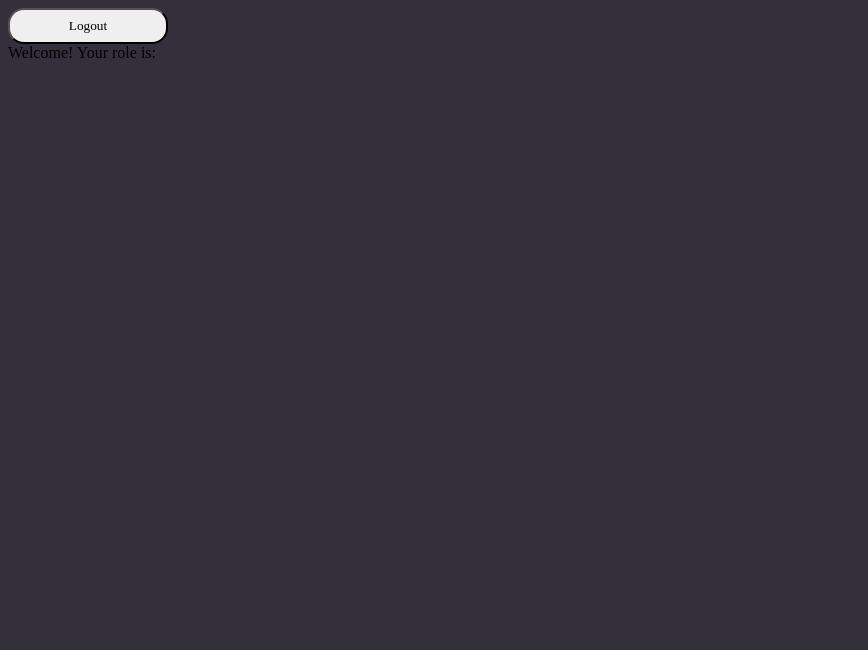
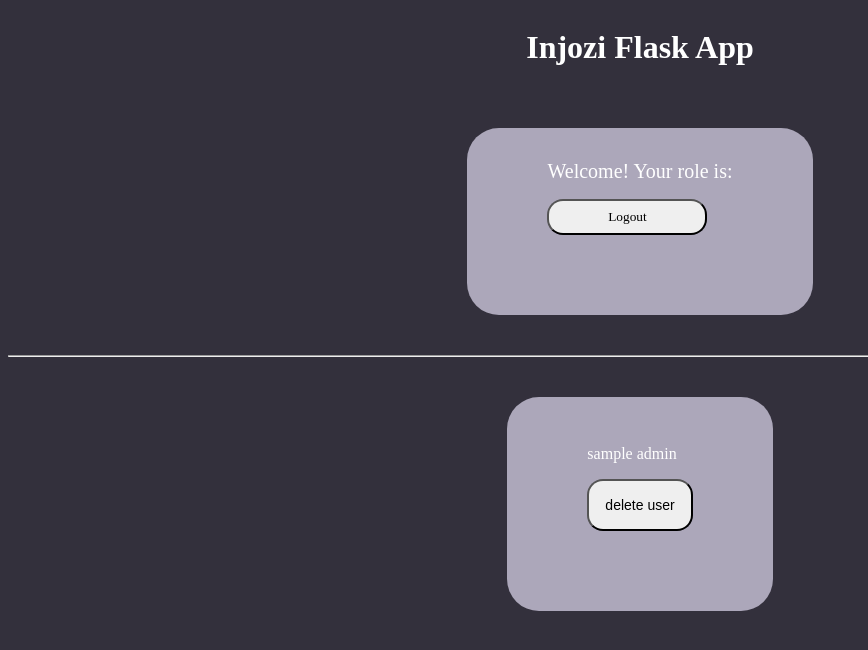
Before and after one commit to marcochu-wrk/injozi-flask-proj, a Flask app: page / in a window 1280 px wide. Shown: the top 650 px of the page, without its empty margins (0-868 px from the left). Run offline with Flask 3, Linux system fonts and the light colour scheme; the visitor is signed in with stand-in values (Sample User, id 1); a database or web service that is not in the repository returns one stand-in record (values such as "Sample title").

Commit message:
Created a role checker and redirected sign up to home page

```diff
--- a/app.py
+++ b/app.py
@@ -50,8 +50,13 @@
     if not session.get('logged_in'):
         return render_template('login.html')
     else:
-        #render main page based on user type
-        return render_template('home.html')
+        user_role = session.get('role')
+    if user_role in ['admin', 'super']:
+        user_collection = users.find()
+        users_list = list(user_collection)
+        return render_template('home.html', users=users_list, role=user_role)
+    else:
+        return render_template('home.html', role=user_role)
 
 #Public
 @app.route('/public')
@@ -74,6 +79,7 @@
     if user:
         user_role = user.get('role','USER')
         session['logged_in'] = True
+        session['role'] = user_role
         token = jwt.encode({
             'user':request.form['username'],
             'role': user_role,
@@ -100,10 +106,15 @@
         username = request.form['username']
         password = request.form['password']
         role = request.form['role']
-        users.insert_one({'username':username, 'password':password , 'role':role})
-        return redirect(url_for('signup'))
-    all_users = users.find()
-    return render_template('signup.html', users = all_users)
+
+        existing_user = users.find_one({'username': username})
+        if existing_user:
+            return "Username already exists.", 400
+
+        users.insert_one({'username': username, 'password': password, 'role': role})
+        return redirect(url_for('home'))
+
+    return render_template('signup.html')
 
 #Route to forgot password
 @app.route('/forgot_password', methods=['POST' , 'GET'])
@@ -135,7 +146,7 @@
 def delete(id):
     #Delete user by getting mongo object id
     users.delete_one({"_id":ObjectId(id)})
-    return redirect(url_for('signup'))
+    return redirect(url_for('home'))
 
 if __name__ == '__main__':
     app.run(host="0.0.0.0", port=int("5003"),debug = True)
--- a/static/styles.css
+++ b/static/styles.css
@@ -11,6 +11,14 @@
     font-size: 16px;
 }
 form.mainform{
+    background-color: rgb(172, 167, 186);
+    padding-top: 2rem;
+    padding-left: 5rem;
+    padding-right: 5rem;
+    padding-bottom: 5rem;
+    border-radius: 2rem;
+}
+.mainpage{
     background-color: rgb(172, 167, 186);
     padding-top: 2rem;
     padding-left: 5rem;
--- a/templates/home.html
+++ b/templates/home.html
@@ -7,8 +7,33 @@
     <link rel="stylesheet" href="{{ url_for('static', filename='styles.css') }}">
 </head>
 <body>
-    <button id="logoutButton">Logout</button>
-    <div>Welcome! Your role is: <span id="user-role"></span></div>
+    <div class="main-container">
+        <h1>Injozi Flask App</h1>
+        <div class="content">
+            <div class="mainpage">
+                <div class="sub-header">Welcome! Your role is: <span id="user-role"></span></div>
+                <button id="logoutButton">Logout</button>
+            </div>
+        </div>
+    </div>
+    <hr>
+    <div class="main-container">
+        <div class="content">
+            <div class="mainpage">
+                {% for user in users %}
+                    <div class="user">
+                        <p>
+                            {{ user['username'] }}
+                            {{ user['role'] }}
+                        </p>
+                        <form method="POST" action="{{ url_for('delete', id=user['_id']) }}">
+                            <input type="submit" value="delete user" onclick="return confirm('Are you sure you want to delete this user')">
+                        </form>
+                    </div>
+                {% endfor %}
+            </div>
+        </div>
+    </div>
     <script src="{{ url_for('static', filename='logout.js') }}"></script>
     <script src="{{ url_for('static', filename='user_role.js') }}"></script>
 </body>
```
Also changed, not shown: templates/signup.html (+0 -17 lines).
